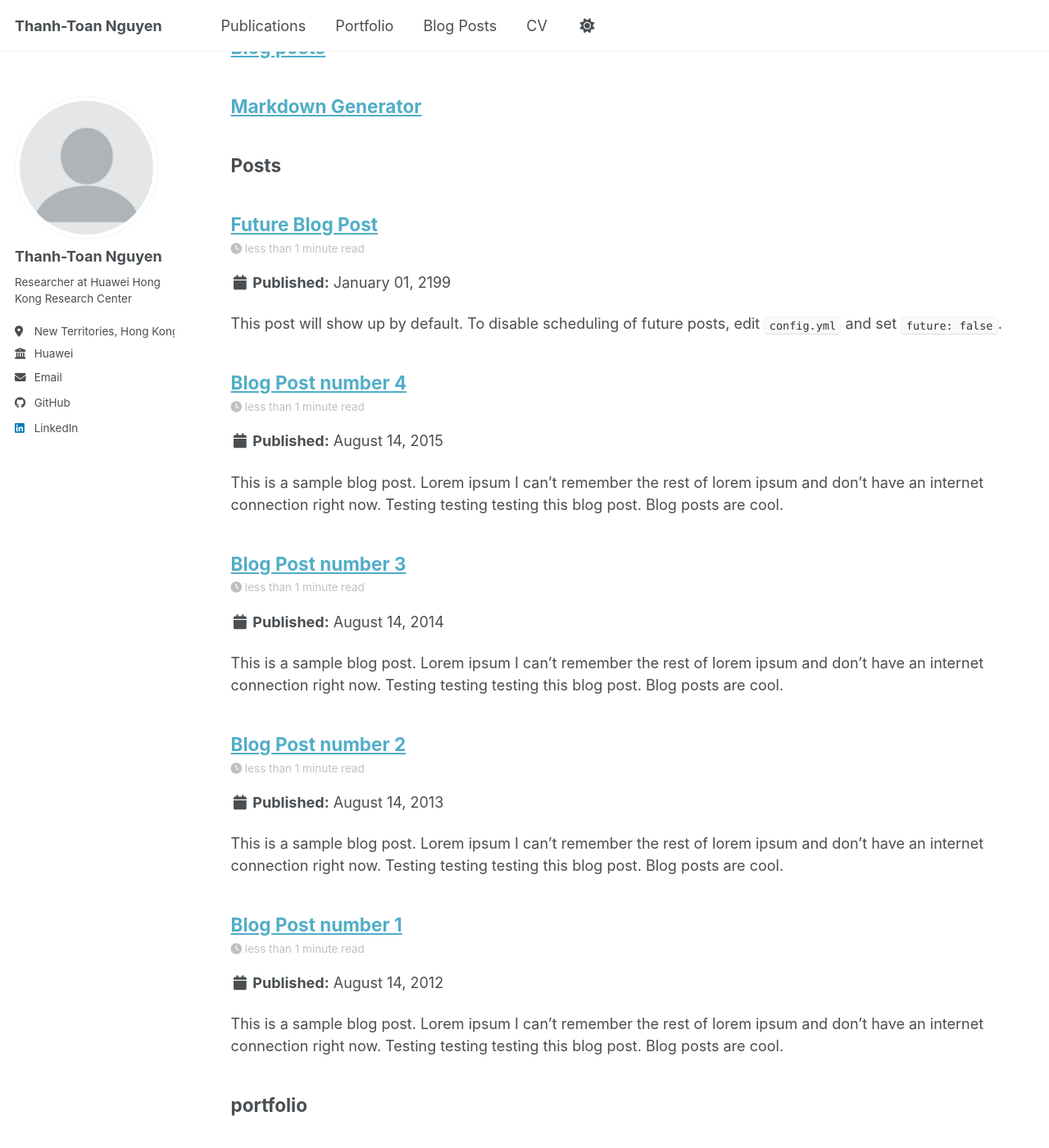
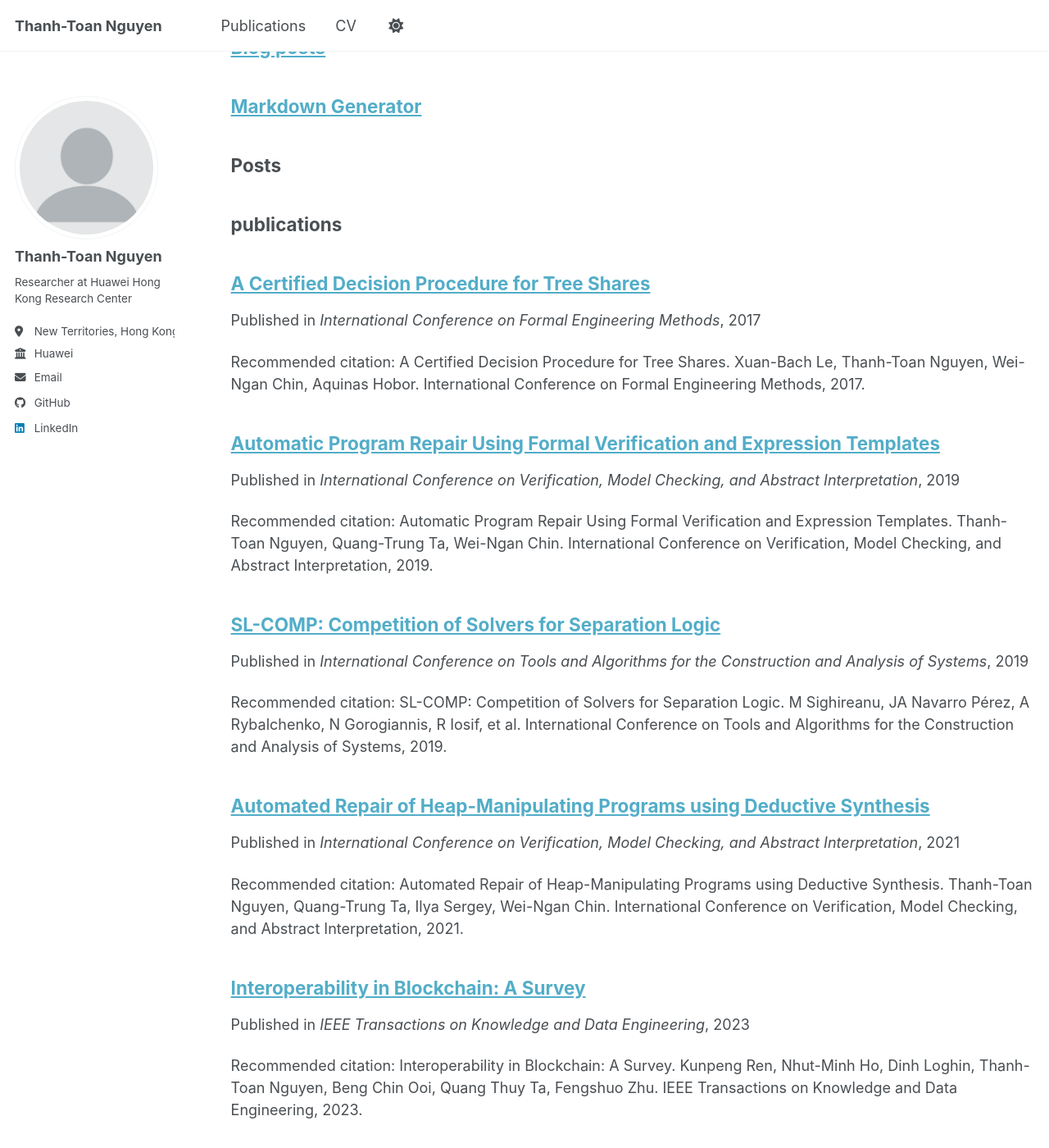
Before and after one commit to thanhtoantnt/thanhtoantnt.github.io, a Jekyll site: the page built from _pages/sitemap.md, in a window 1280 px wide and 1400 px high, scrolled down 1424 px. Shown: the whole window at 82% size. Built offline with Jekyll 4.4.1, drawn with Linux system fonts in a browser that asks for light colours; a script bundle is joined from its source files by our own code; library files that are not in the unit come from our copies; some of the changed text lies outside the part shown.

Commit message:
Remove Portfolio and Blog Posts sections

```diff
--- a/_config.yml
+++ b/_config.yml
@@ -215,24 +215,10 @@
   publications:
     output: true
     permalink: /:collection/:path/
-  portfolio:
-    output: true
-    permalink: /:collection/:path/
 
 
 # These settings control how pages and collections are included in the site
 defaults:
-  # _posts
-  - scope:
-      path: ""
-      type: posts
-    values:
-      layout: single
-      author_profile: true
-      read_time: true
-      comments: true
-      share: true
-      related: true
   # _pages
   - scope:
       path: ""
@@ -249,15 +235,6 @@
       author_profile: true
       share: true
       comments: true
-  # _portfolio
-  - scope:
-      path: ""
-      type: portfolio
-    values:
-      layout: single
-      author_profile: true
-      share: true
-      comment: true
 
 
 # Sass/SCSS
--- a/_portfolio/portfolio-1.md
+++ /dev/null
@@ -1,7 +0,0 @@
----
-title: "Portfolio item number 1"
-excerpt: "Short description of portfolio item number 1<br/><img src='/images/500x300.png'>"
-collection: portfolio
----
-
-This is an item in your portfolio. It can be have images or nice text. If you name the file .md, it will be parsed as markdown. If you name the file .html, it will be parsed as HTML.
--- a/_portfolio/portfolio-2.html
+++ /dev/null
@@ -1,7 +0,0 @@
----
-title: "Portfolio item number 2"
-excerpt: "Short description of portfolio item number 2 <br/><img src='/images/500x300.png'>"
-collection: portfolio
----
-
-This is an item in your portfolio. It can be have images or nice text. If you name the file .md, it will be parsed as markdown. If you name the file .html, it will be parsed as HTML.
--- a/_posts/2012-08-14-blog-post-1.md
+++ /dev/null
@@ -1,20 +0,0 @@
----
-title: 'Blog Post number 1'
-date: 2012-08-14
-permalink: /posts/2012/08/blog-post-1/
-tags:
-  - cool posts
-  - category1
-  - category2
----
-
-This is a sample blog post. Lorem ipsum I can't remember the rest of lorem ipsum and don't have an internet connection right now. Testing testing testing this blog post. Blog posts are cool.
-
-Headings are cool
-======
-
-You can have many headings
-======
-
-Aren't headings cool?
-------
--- a/_posts/2013-08-14-blog-post-2.md
+++ /dev/null
@@ -1,20 +0,0 @@
----
-title: 'Blog Post number 2'
-date: 2013-08-14
-permalink: /posts/2013/08/blog-post-2/
-tags:
-  - cool posts
-  - category1
-  - category2
----
-
-This is a sample blog post. Lorem ipsum I can't remember the rest of lorem ipsum and don't have an internet connection right now. Testing testing testing this blog post. Blog posts are cool.
-
-Headings are cool
-======
-
-You can have many headings
-======
-
-Aren't headings cool?
-------
--- a/_posts/2014-08-14-blog-post-3.md
+++ /dev/null
@@ -1,20 +0,0 @@
----
-title: 'Blog Post number 3'
-date: 2014-08-14
-permalink: /posts/2014/08/blog-post-3/
-tags:
-  - cool posts
-  - category1
-  - category2
----
-
-This is a sample blog post. Lorem ipsum I can't remember the rest of lorem ipsum and don't have an internet connection right now. Testing testing testing this blog post. Blog posts are cool.
-
-Headings are cool
-======
-
-You can have many headings
-======
-
-Aren't headings cool?
-------
--- a/_posts/2199-01-01-future-post.md
+++ /dev/null
@@ -1,11 +0,0 @@
----
-title: 'Future Blog Post'
-date: 2199-01-01
-permalink: /posts/2012/08/blog-post-4/
-tags:
-  - cool posts
-  - category1
-  - category2
----
-
-This post will show up by default. To disable scheduling of future posts, edit `config.yml` and set `future: false`.
```
Also changed, not shown: _data/navigation.yml (+0 -9 lines), _posts/2015-08-14-blog-post-4.md (deleted, +0 -20 lines).
